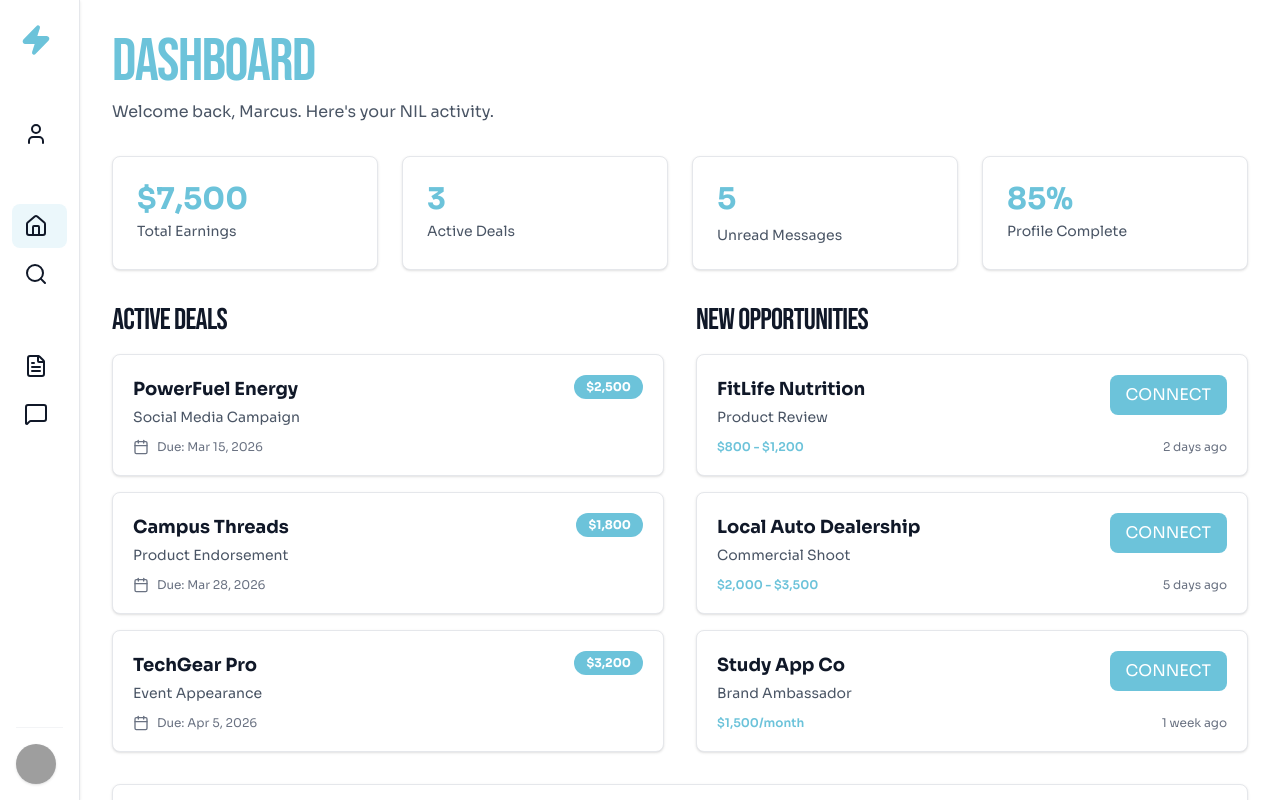
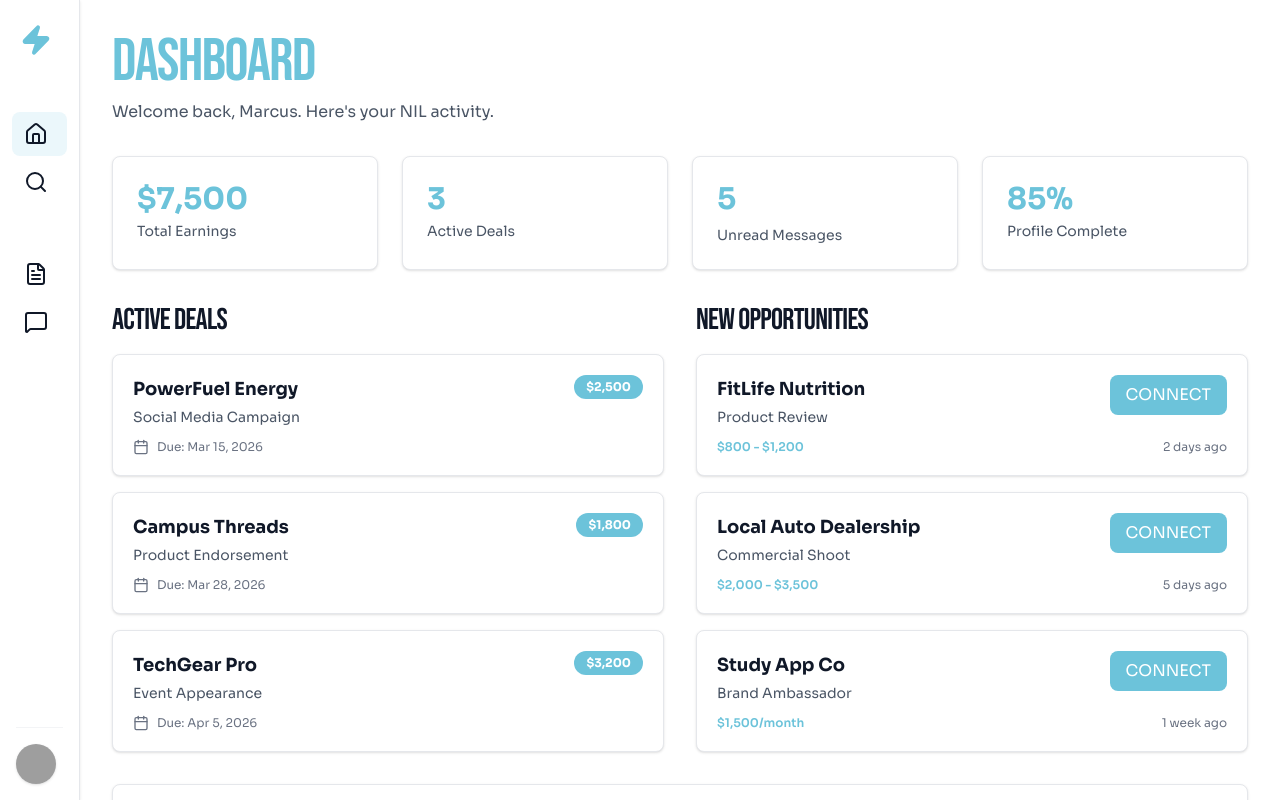
Before and after one commit to Software-Engineering-Captsone/MVP, a Next.js app: page /dashboard in a window 1280 px wide. Built offline with nearby package versions, Linux system fonts and the light colour scheme; grey boxes are pictures that could not be loaded; a web font is replaced by a local one.

Commit message:
feat: Move profile link from sidebar navigation to the user dropdown menu.

```diff
--- a/src/components/dashboard/DashboardShell.tsx
+++ b/src/components/dashboard/DashboardShell.tsx
@@ -26,9 +26,6 @@ export function useDashboard() {
 
 // Define navigation structures with sections
 const athleteNavigation = {
-  EDITOR: [
-    { href: '/dashboard/profile', icon: User, label: 'Profile' },
-  ],
   DASHBOARD: [
     { href: '/dashboard', icon: Home, label: 'Overview' },
     { href: '/dashboard/opportunities', icon: Search, label: 'Opportunities', badge: '3' },
@@ -41,7 +38,6 @@ const athleteNavigation = {
 
 const businessNavigation = {
   EDITOR: [
-    { href: '/dashboard/profile', icon: Building2, label: 'Profile' },
     { href: '/dashboard/campaigns', icon: Megaphone, label: 'Campaigns' },
   ],
   DASHBOARD: [
@@ -237,6 +233,12 @@ export default function DashboardShell({ children }: { children: React.ReactNode
                       />
                       <div className="absolute right-0 bottom-full mb-2 w-48 bg-white rounded-lg shadow-lg border border-gray-100 py-1 z-50">
                         <Link
+                          href="/dashboard/profile"
+                          className="block px-4 py-2 text-sm text-gray-700 hover:bg-gray-50 hover:text-gray-900 w-full text-left"
+                        >
+                          Profile
+                        </Link>
+                        <Link
                           href="/preview"
                           className="block px-4 py-2 text-sm text-gray-700 hover:bg-gray-50 hover:text-gray-900 w-full text-left"
                         >
```
